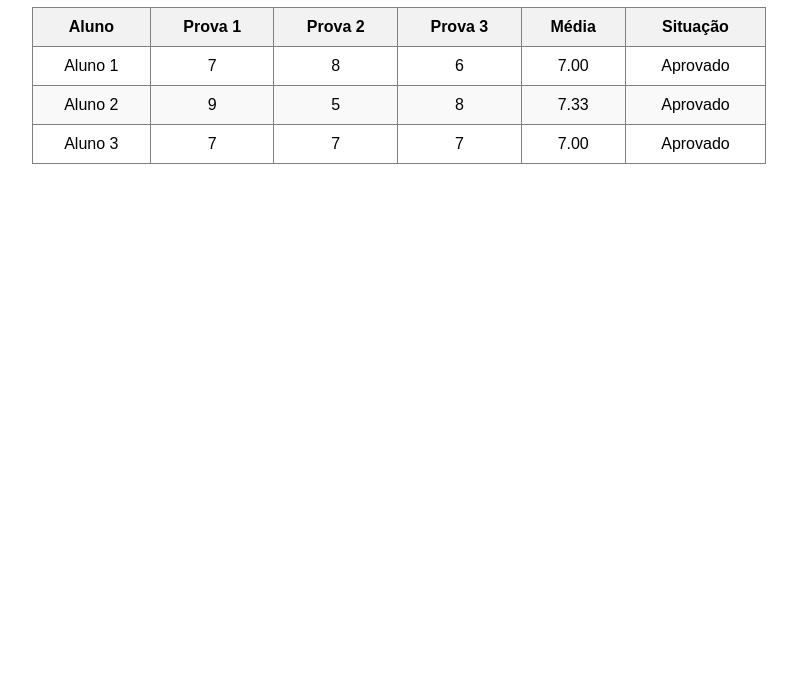
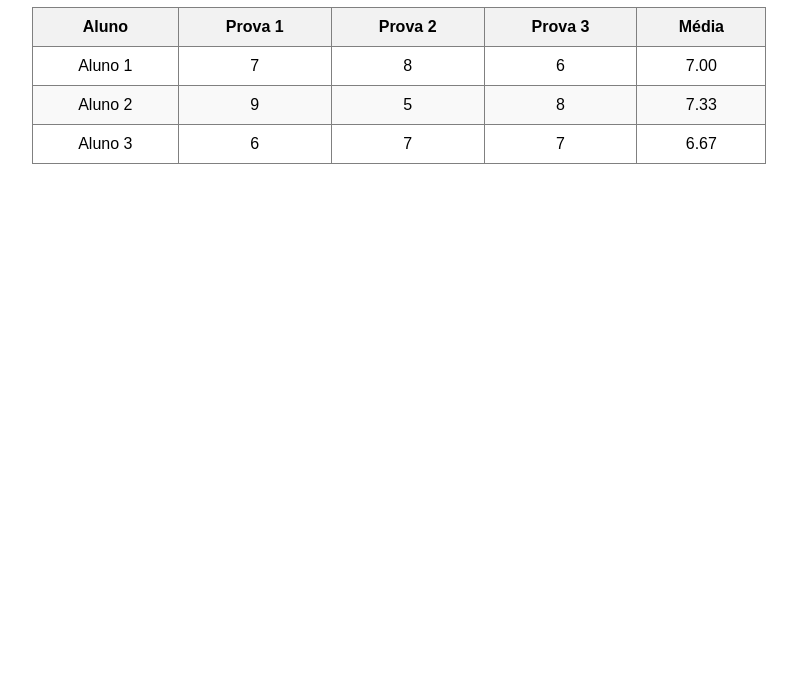
Before and after one commit to Liliamapolo/Aulas-Softex, a plain HTML site: page Aula 26.08/Atividade 1/index.html in a window 1280 px wide. Shown: the part 101-800 px from the top of the page, without its empty margins (241-1038 px from the left). Drawn offline with Linux system fonts and the light colour scheme.

Commit message:
Add files via upload

```diff
--- a/Aula 26.08/Atividade 1/index.html
+++ b/Aula 26.08/Atividade 1/index.html
@@ -17,7 +17,6 @@
                     <th>Prova 2</th>
                     <th>Prova 3</th>
                     <th>Média</th>
-        <th>Situação</th>
 
                 </tr>
             </thead>
--- a/Aula 26.08/Atividade 1/script.js
+++ b/Aula 26.08/Atividade 1/script.js
@@ -3,8 +3,7 @@ document.addEventListener("DOMContentLoaded", () => {
   let notasAlunos = [
     [7, 8, 6],
     [9, 5, 8],
-    [7, 7, 7],
-    [4, 5, 6]
+    [6, 7, 7],
   ];
 
   const tabela = document.querySelector("#tabelaNotas tbody");
@@ -14,17 +13,16 @@ for (let i = 0; i < notasAlunos.length; i++) {
 
     //Nome do aluno
     let celAluno = document.createElement("td");
-    celAluno.textContent = `Aluno ${i+1}`;
+    celAluno.textContent = `Aluno ${i + 1}`;
     linha.appendChild(celAluno);
 
     //Notas e soma
     let soma = 0;
     for (let j = 0; j < notasAlunos[i].length; j++) {
-    let celNota = document.createElement ("td");
-    celNota.textContent = notasAlunos [i] [j];
+      let celNota = document.createElement("td");
+      celNota.textContent = notasAlunos[i][j];
       linha.appendChild(celNota);
-    soma += notasAlunos [i] [j];
-
+      soma += notasAlunos[i][j];
     }
 
     //Média
@@ -33,20 +31,7 @@ let celMedia = document.createElement("td");
     celMedia.textContent = media.toFixed(2);
     linha.appendChild(celMedia);
 
-//Situação
-let celSituacao = document.createElement("td");
-if (media >= 7) {
-    celSituacao.textContent = "Aprovado";
-    celSituacao.className = "aprovado";
-} else {
-    celSituacao.textContent = "Reprovado";
-    celAluno.celSituacao.className = "reprovado";
-}
-
-linha.appendChild(celSituacao);
-
     //Adicionar a linha da tabela
     tabela.appendChild(linha);
-
   }
 });
```
Lines whose indentation alone changed are shown as unchanged.
